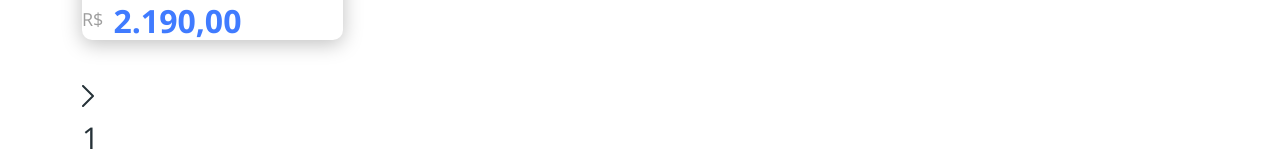
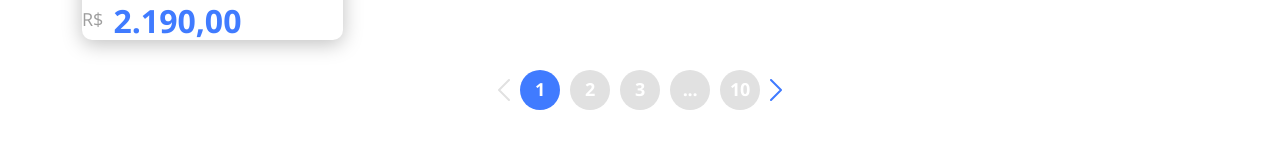
Before and after one commit to helderargomes/dscatalog-full, a React (Create React App) app in the folder frontweb/: page /products in a window 1280 px wide. Shown: the part 642-800 px from the top of the page. Built offline with nearby package versions, Linux system fonts and the light colour scheme.

Commit message:
Pagination, styling

```diff
--- a/frontweb/src/assets/styles/custom.scss
+++ b/frontweb/src/assets/styles/custom.scss
@@ -2,7 +2,7 @@
   'primary': #407bff,
 );
 
-$body-bg: #e5e5e5;
+$body-bg: #F2F2F2;
 $body-color: #263238;
 
 @import '~bootstrap/scss/bootstrap.scss';
--- a/frontweb/src/components/Pagination/index.tsx
+++ b/frontweb/src/components/Pagination/index.tsx
@@ -1,15 +1,17 @@
 import { ReactComponent as ArrowIcon } from "assets/images/arrow.svg";
+
+import './styles.css';
 
 const Pagination = () => {
   return (
     <div className="pagination-container">
-      <ArrowIcon />
-      <div className="pagination-item">1</div>
+      <ArrowIcon className="arrow-inactive arrow-previous"/>
+      <div className="pagination-item active">1</div>
       <div className="pagination-item">2</div>
       <div className="pagination-item">3</div>
       <div className="pagination-item">...</div>
       <div className="pagination-item">10</div>
-      <ArrowIcon />
+      <ArrowIcon className="arrow-active arrow-next"/>
     </div>
   );
 };
--- /dev/null
+++ b/frontweb/src/components/Pagination/styles.css
@@ -0,0 +1,40 @@
+.pagination-container {
+  display: flex;
+  align-items: center;
+  justify-content: center;
+}
+
+.pagination-item {
+  width: 40px;
+  height: 40px;
+  border-radius: 50%;
+  background-color: #e1e1e1;
+  font-size: 18px;
+  font-weight: bold;
+  letter-spacing: -0.015em;
+  color: #fff;
+  display: flex;
+  justify-content: center;
+  align-items: center;
+  margin-left: 10px;
+}
+
+.pagination-item.active {
+  background-color: #407bff;
+}
+
+.arrow-previous {
+    transform: rotate(-180deg);
+}
+
+.arrow-next {
+    margin-left: 10px;
+}
+
+.arrow-inactive {
+  color: #e1e1e1;
+}
+
+.arrow-active {
+  color: #407bff;
+}
```
